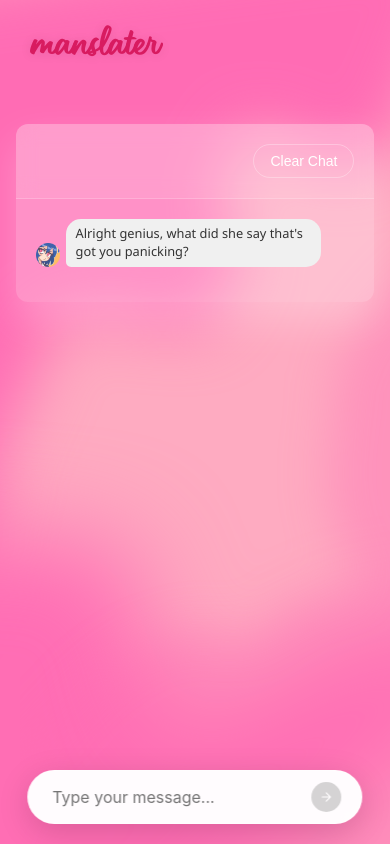
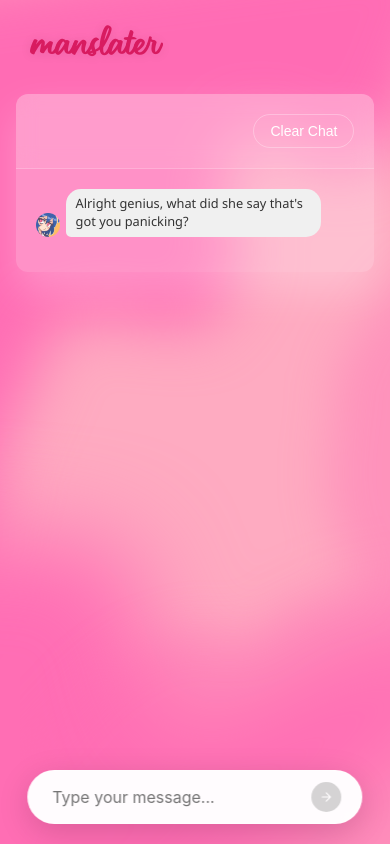
Before and after one commit to AksaRose/Manslater, a React (Create React App) app in the folder manslator-frontend/: page /convo in a window 390 px wide. Built offline with nearby package versions, Linux system fonts and the light colour scheme; a web font is replaced by a local one.

Commit message:
fix:ui issues

```diff
--- a/manslator-frontend/src/Convo.css
+++ b/manslator-frontend/src/Convo.css
@@ -942,3 +942,38 @@
     transform: scale(0.8) !important;
   }
 }
+
+/* Taller mobile screens: give the convo more vertical space on tall phones */
+@media screen and (max-width: 480px) and (min-height: 780px) {
+  .convo-container {
+    /* reduce top margin a little to use more vertical space */
+    margin-top: 60px;
+    /* give more height so chat feels less cramped on tall displays */
+    max-height: calc(100vh - 180px) !important;
+  }
+
+  /* slightly increase messages area to match new convo container height */
+  .messages-container {
+    height: calc(100vh - 200px) !important;
+  }
+}
+
+/* Shorter mobile screens: keep input visible by reducing convo height */
+@media screen and (max-width: 480px) and (max-height: 780px) {
+  .convo-container {
+    /* push a bit further down so brand stays visible and input isn't covered */
+    margin-top: 60px;
+    /* reduce available chat height so input area remains on-screen */
+    max-height: calc(100vh - 170px) !important;
+  }
+
+  .messages-container {
+    /* shrink messages area correspondingly */
+    height: calc(100vh - 260px) !important;
+  }
+
+  /* nudge input container up slightly to avoid overlap on very short screens */
+  .input-container-fixed {
+    bottom: 12px !important;
+  }
+}
```
